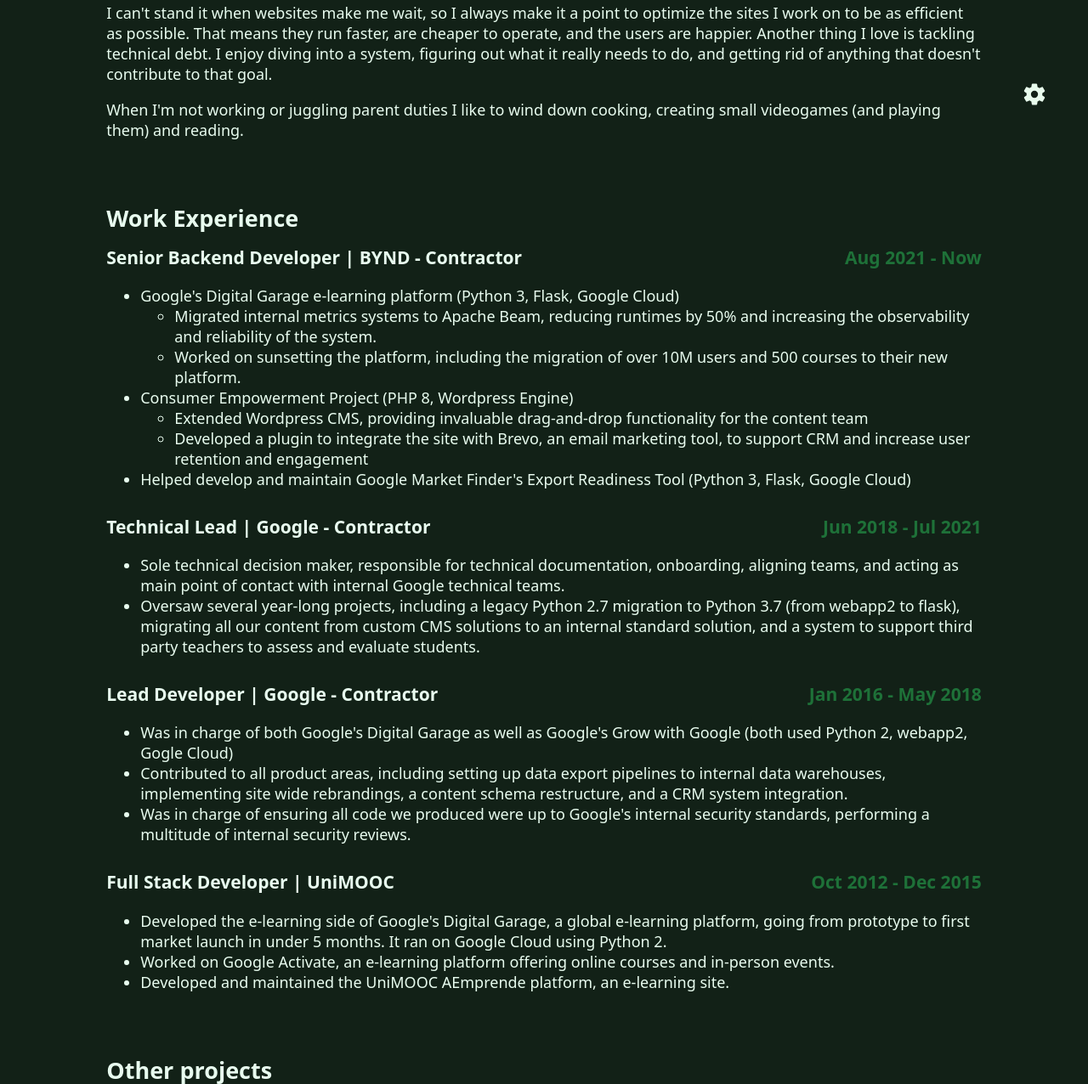
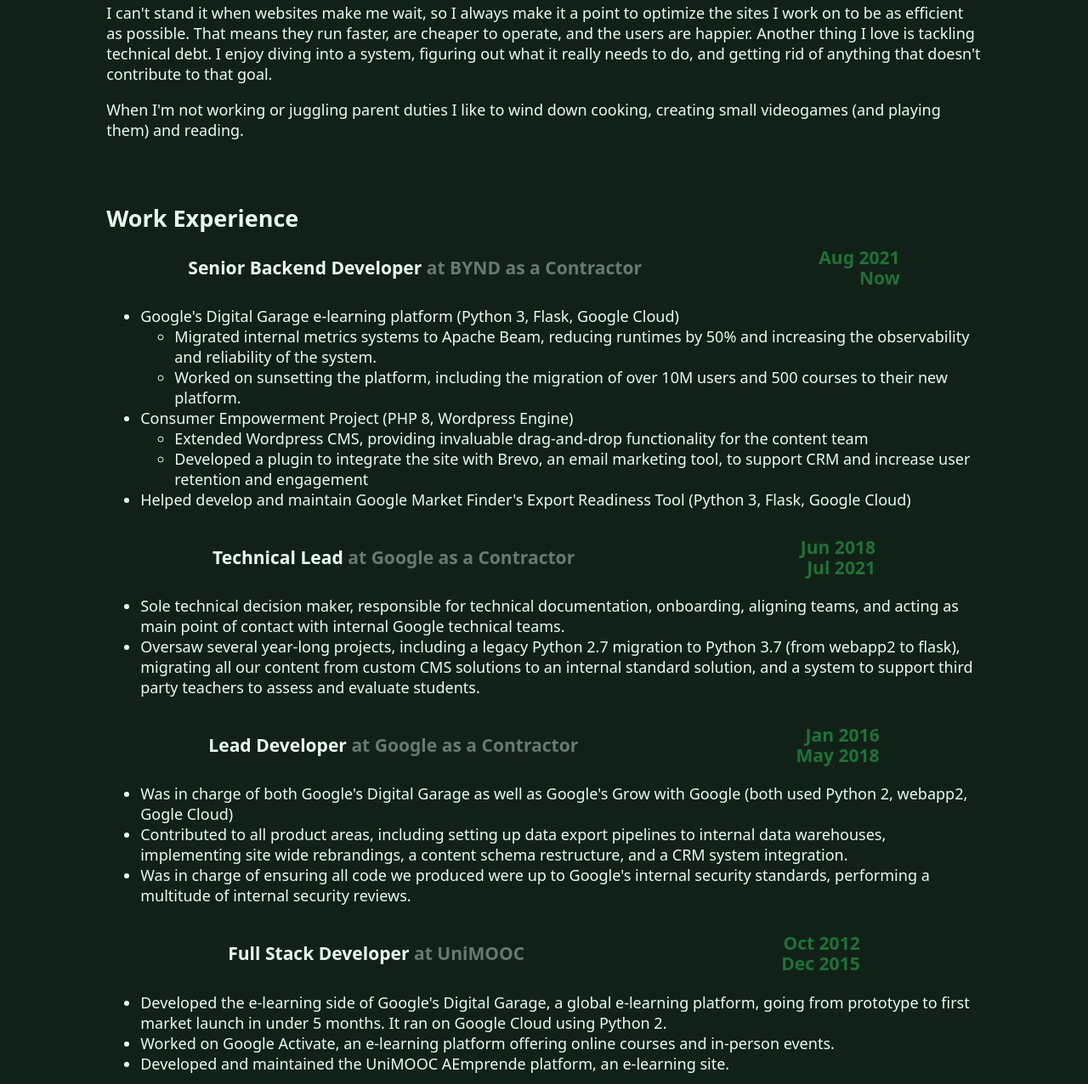
Before and after one commit to Rellikiox/martincandela.dev, a plain HTML site: page public/index.html in a window 1280 px wide. Shown: the part 624-1900 px from the top of the page at 85% size. Drawn offline with Linux system fonts and the light colour scheme; animation ran at ten frames a second.

Commit message:
Make work companies a bit nicer

```diff
--- a/public/index.html
+++ b/public/index.html
@@ -65,8 +65,11 @@
             <div class="work">
 
                 <h3>
-                    <span>Senior Backend Developer | BYND - Contractor</span>
-                    <span class="colorize faded">Aug 2021 - Now</span>
+                    <span>
+                        <span>Senior Backend Developer</span>
+                        <span class="faded company">at BYND as a Contractor</span>
+                    </span>
+                    <span class="colorize faded dates">Aug&nbsp;2021<br>Now</span>
                 </h3>
                 <ul>
                     <li>
@@ -105,8 +108,11 @@
 
             <div class="work">
                 <h3>
-                    <span>Technical Lead | Google - Contractor</span>
-                    <span class="colorize faded">Jun 2018 - Jul 2021</span>
+                    <span>
+                        <span>Technical Lead</span>
+                        <span class="faded company">at Google as a Contractor</span>
+                    </span>
+                    <span class="colorize faded dates">Jun&nbsp;2018 <br> Jul&nbsp;2021</span>
                 </h3>
                 <ul>
                     <li>
@@ -125,8 +131,11 @@
 
             <div class="work">
                 <h3>
-                    <span>Lead Developer | Google - Contractor</span>
-                    <span class="colorize faded">Jan 2016 - May 2018</span>
+                    <span>
+                        <span>Lead Developer</span>
+                        <span class="faded company">at Google as a Contractor</span>
+                    </span>
+                    <span class="colorize faded dates">Jan&nbsp;2016 <br> May&nbsp;2018</span>
                 </h3>
                 <ul>
                     <li>Was in charge of both Google's Digital Garage as well as Google's Grow with Google (both used
@@ -145,8 +154,11 @@
 
             <div class="work">
                 <h3>
-                    <span>Full Stack Developer | UniMOOC</span>
-                    <span class="colorize faded">Oct 2012 - Dec 2015</span>
+                    <span>
+                        <span>Full Stack Developer</span>
+                        <span class="faded company">at UniMOOC</span>
+                    </span>
+                    <span class="colorize faded dates">Oct&nbsp;2012 <br> Dec&nbsp;2015</span>
                 </h3>
                 <p></p>
                 <ul>
--- a/public/style.css
+++ b/public/style.css
@@ -19,7 +19,7 @@ body {
 }
 
 main {
-    width: min(100ch, 100% - 4rem);
+    width: min(100ch, 100% - 3rem);
     margin-inline: auto;
 }
 
@@ -41,11 +41,17 @@ section+section {
 
 .work h3 {
     display: flex;
-    justify-content: space-between;
+    justify-content: space-around;
+    align-items: center;
 }
 
 .work+.work {
     margin-top: 2rem;
+}
+
+.dates {
+    text-align: end;
+    margin-left: 1rem;
 }
 
 .colorize {
@@ -108,7 +114,7 @@ video {
     position: fixed;
     bottom: 2rem;
     right: 3rem;
-    display: flex;
+    display: none;
     flex-direction: column;
     align-items: end;
 }
```
